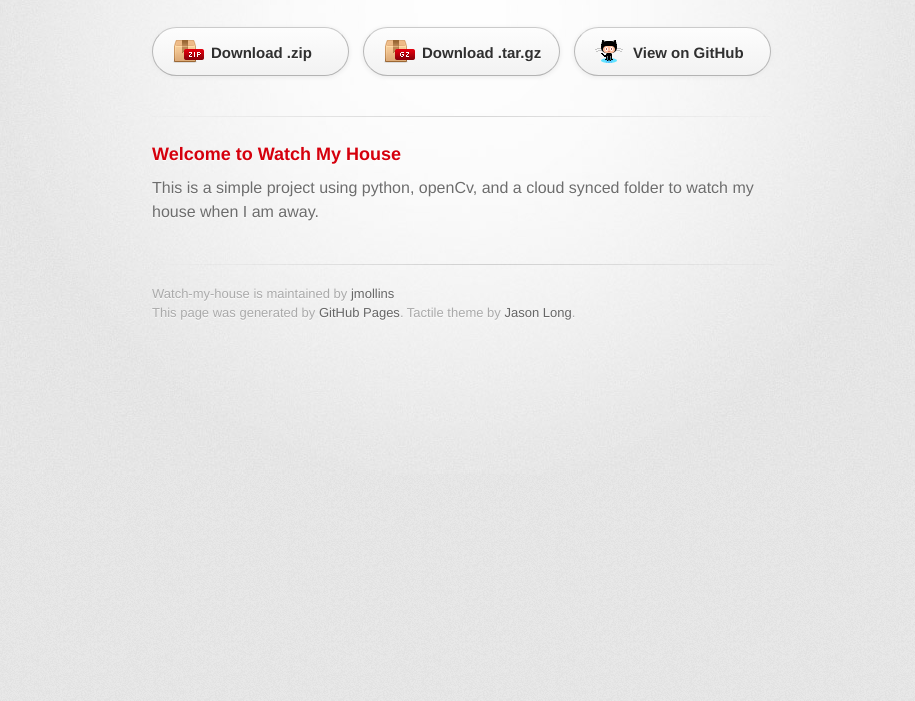
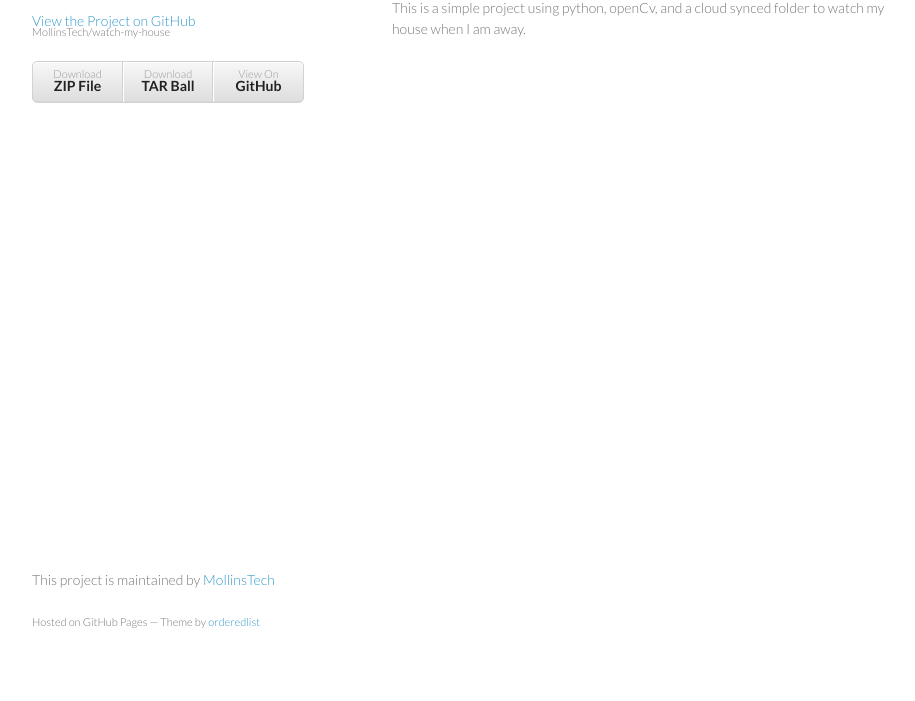
Before and after one commit to MollinsTech/watch-my-house, a plain HTML site: page index.html in a window 1280 px wide. Shown: the part 99-800 px from the top of the page, without its empty margins (178-1093 px from the left). Drawn offline with Linux system fonts and the light colour scheme; a web font is replaced by a local one.

Commit message:
Create gh-pages branch via GitHub

```diff
--- a/index.html
+++ b/index.html
@@ -1,49 +1,44 @@
-<!DOCTYPE html>
+<!doctype html>
 <html>
   <head>
-    <meta charset='utf-8'>
+    <meta charset="utf-8">
     <meta http-equiv="X-UA-Compatible" content="chrome=1">
-    <link href='https://fonts.googleapis.com/css?family=Chivo:900' rel='stylesheet' type='text/css'>
-    <link rel="stylesheet" type="text/css" href="stylesheets/stylesheet.css" media="screen">
-    <link rel="stylesheet" type="text/css" href="stylesheets/pygment_trac.css" media="screen">
-    <link rel="stylesheet" type="text/css" href="stylesheets/print.css" media="print">
+    <title>Watch-my-house by MollinsTech</title>
+
+    <link rel="stylesheet" href="stylesheets/styles.css">
+    <link rel="stylesheet" href="stylesheets/pygment_trac.css">
+    <meta name="viewport" content="width=device-width, initial-scale=1, user-scalable=no">
     <!--[if lt IE 9]>
     <script src="//html5shiv.googlecode.com/svn/trunk/html5.js"></script>
     <![endif]-->
-    <title>Watch-my-house by jmollins</title>
   </head>
+  <body>
+    <div class="wrapper">
+      <header>
+        <h1>Watch-my-house</h1>
+        <p></p>
 
-  <body>
-    <div id="container">
-      <div class="inner">
+        <p class="view"><a href="https://github.com/MollinsTech/watch-my-house">View the Project on GitHub <small>MollinsTech/watch-my-house</small></a></p>
 
-        <header>
-          <h1>Watch-my-house</h1>
-          <h2></h2>
-        </header>
 
-        <section id="downloads" class="clearfix">
-          <a href="https://github.com/jmollins/watch-my-house/zipball/master" id="download-zip" class="button"><span>Download .zip</span></a>
-          <a href="https://github.com/jmollins/watch-my-house/tarball/master" id="download-tar-gz" class="button"><span>Download .tar.gz</span></a>
-          <a href="https://github.com/jmollins/watch-my-house" id="view-on-github" class="button"><span>View on GitHub</span></a>
-        </section>
-
-        <hr>
-
-        <section id="main_content">
-          <h3>
-<a name="welcome-to-watch-my-house" class="anchor" href="#welcome-to-watch-my-house"><span class="octicon octicon-link"></span></a>Welcome to Watch My House</h3>
+        <ul>
+          <li><a href="https://github.com/MollinsTech/watch-my-house/zipball/master">Download <strong>ZIP File</strong></a></li>
+          <li><a href="https://github.com/MollinsTech/watch-my-house/tarball/master">Download <strong>TAR Ball</strong></a></li>
+          <li><a href="https://github.com/MollinsTech/watch-my-house">View On <strong>GitHub</strong></a></li>
+        </ul>
+      </header>
+      <section>
+        <h3>
+<a id="welcome-to-watch-my-house" class="anchor" href="#welcome-to-watch-my-house" aria-hidden="true"><span class="octicon octicon-link"></span></a>Welcome to Watch My House</h3>
 
 <p>This is a simple project using python, openCv, and a cloud synced folder to watch my house when I am away.</p>
-        </section>
+      </section>
+      <footer>
+        <p>This project is maintained by <a href="https://github.com/MollinsTech">MollinsTech</a></p>
+        <p><small>Hosted on GitHub Pages &mdash; Theme by <a href="https://github.com/orderedlist">orderedlist</a></small></p>
+      </footer>
+    </div>
+    <script src="javascripts/scale.fix.js"></script>
 
-        <footer>
-          Watch-my-house is maintained by <a href="https://github.com/jmollins">jmollins</a><br>
-          This page was generated by <a href="http://pages.github.com">GitHub Pages</a>. Tactile theme by <a href="https://twitter.com/jasonlong">Jason Long</a>.
-        </footer>
-
-
-      </div>
-    </div>
   </body>
 </html>
```
